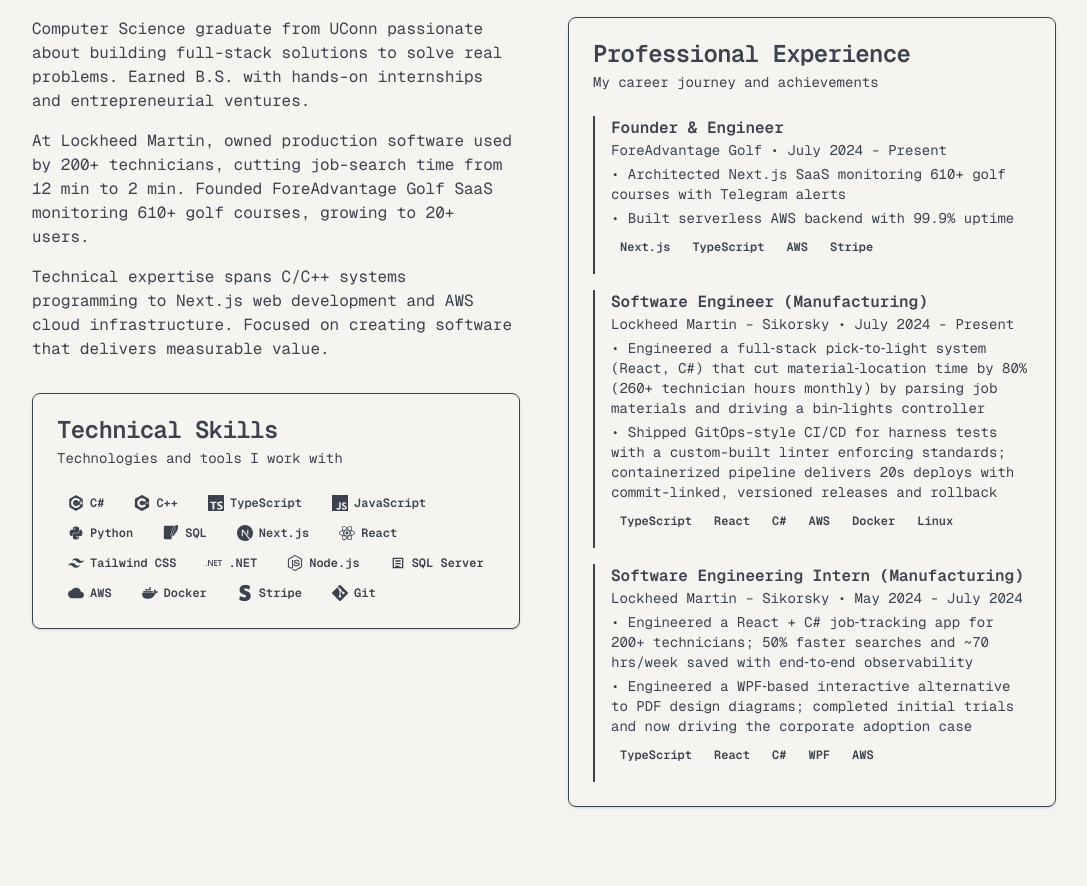
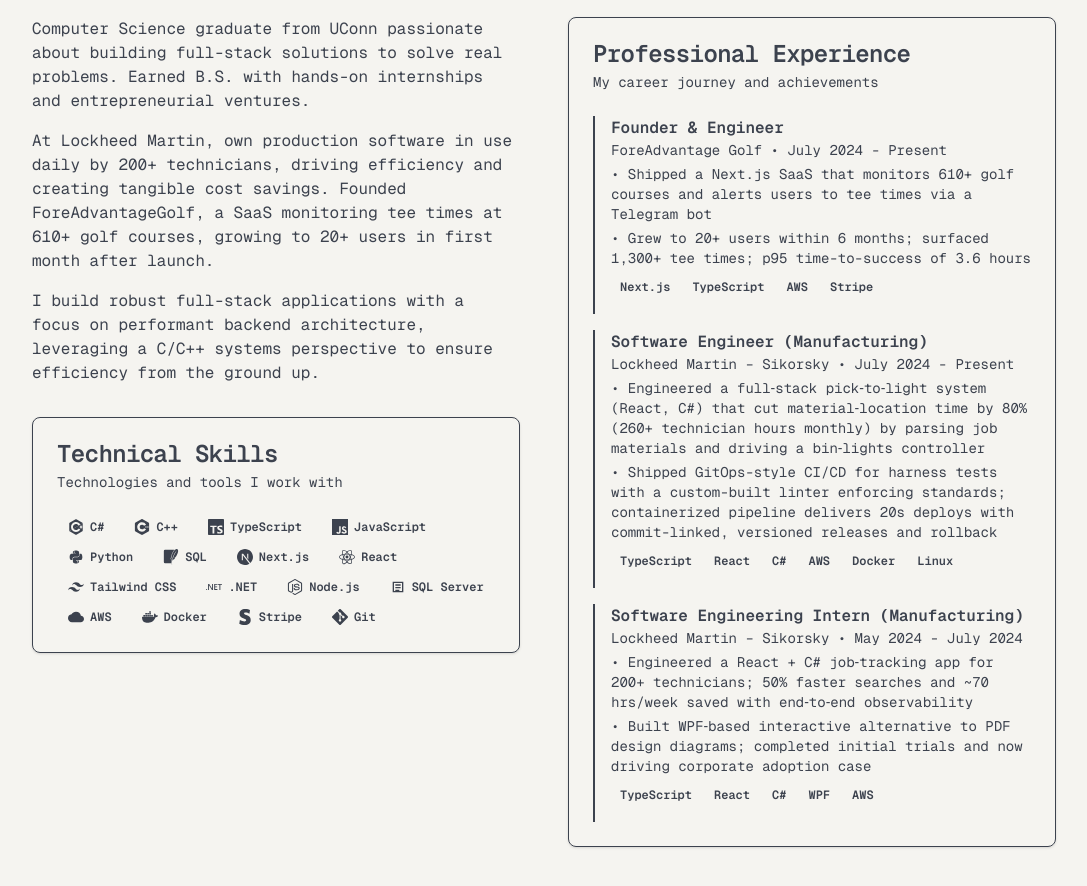
Before and after one commit to cgorski03/colingorski-portfolio, a Next.js app: page / in a window 1280 px wide. Shown: the part 740-1626 px from the top of the page, without its empty margins (96-1183 px from the left). Built offline with nearby package versions, Linux system fonts and the light colour scheme.

Commit message:
about: description

```diff
--- a/src/components/sections/about.tsx
+++ b/src/components/sections/about.tsx
@@ -95,8 +95,8 @@
   title: "About Me",
   description: [
     "Computer Science graduate from UConn passionate about building full-stack solutions to solve real problems. Earned B.S. with hands-on internships and entrepreneurial ventures.",
-    "At Lockheed Martin, owned production software used by 200+ technicians, cutting job-search time from 12 min to 2 min. Founded ForeAdvantage Golf SaaS monitoring 610+ golf courses, growing to 20+ users.",
-    "Technical expertise spans C/C++ systems programming to Next.js web development and AWS cloud infrastructure. Focused on creating software that delivers measurable value."
+    "At Lockheed Martin, own production software in use daily by 200+ technicians, driving efficiency and creating tangible cost savings. Founded ForeAdvantageGolf, a SaaS monitoring tee times at 610+ golf courses, growing to 20+ users in first month after launch.",
+    "I build robust full-stack applications with a focus on performant backend architecture, leveraging a C/C++ systems perspective to ensure efficiency from the ground up."
   ],
   experience: [
     {
@@ -104,8 +104,8 @@
       company: "ForeAdvantage Golf",
       period: "July 2024 - Present",
       achievements: [
-        "Architected Next.js SaaS monitoring 610+ golf courses with Telegram alerts",
-        "Built serverless AWS backend with 99.9% uptime"
+        "Shipped a Next.js SaaS that monitors 610+ golf courses and alerts users to tee times via a Telegram bot",
+        "Grew to 20+ users within 6 months; surfaced 1,300+ tee times; p95 time-to-success of 3.6 hours"
       ],
       tech: ["Next.js", "TypeScript", "AWS", "Stripe"]
     },
@@ -125,7 +125,7 @@
       period: "May 2024 - July 2024",
       achievements: [
         "Engineered a React + C# job‑tracking app for 200+ technicians; 50% faster searches and ~70 hrs/week saved with end‑to‑end observability",
-        "Engineered a WPF‑based interactive alternative to PDF design diagrams; completed initial trials and now driving the corporate adoption case"
+        "Built WPF‑based interactive alternative to PDF design diagrams; completed initial trials and now driving corporate adoption case"
       ],
       tech: ["TypeScript", "React", "C#", "WPF", "AWS"]
     }
```
